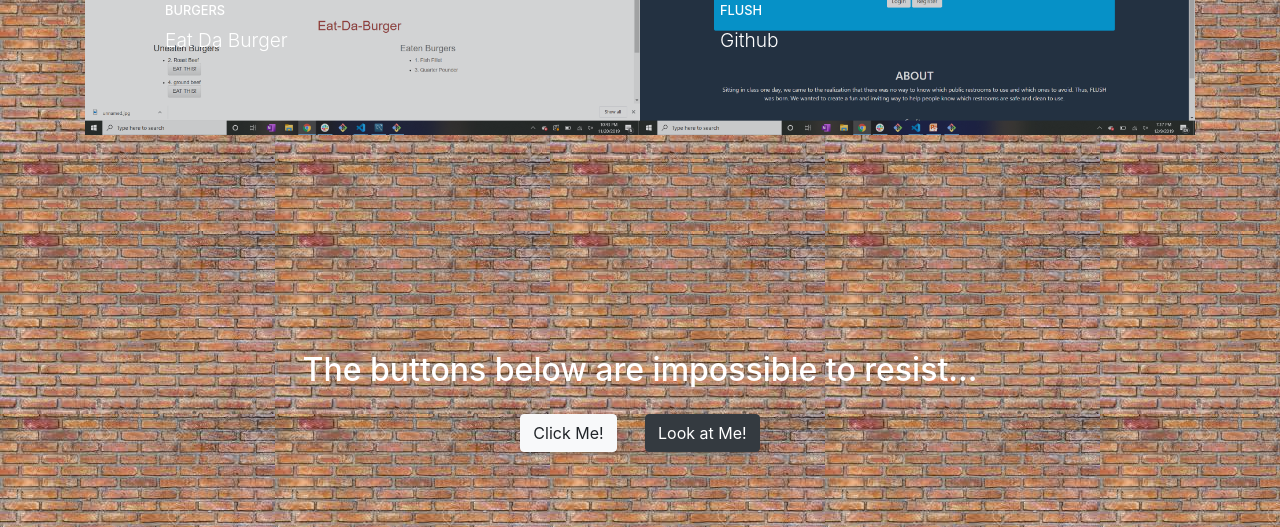
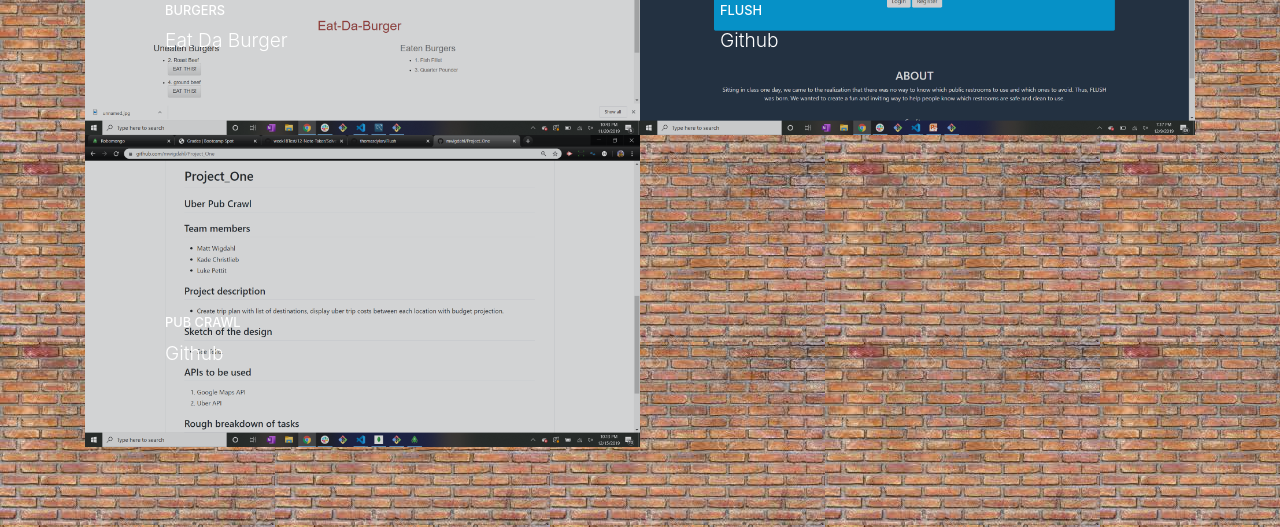
Before and after one commit to lpettit1/portfolio_luke, a website with bundled scripts: page index.html in a window 1280 px wide. Shown: the part 3391-3918 px from the top of the page. Built offline with nearby package versions, Linux system fonts and the light colour scheme.

Commit message:
add project one

```diff
--- a/index.html
+++ b/index.html
@@ -229,11 +229,24 @@
             <span class="caption">
               <span class="caption-content">
                 <h2>Flush</h2>
-                <p class="mb-0" href="https://github.com/thomasdylan/Flush">Github</p>
+                <p class="mb-0" href="https://github.com/lpettit1/project_two_flush">Github</p>
 
               </span>
             </span>
             <img class="img-fluid" src="image/flush.png" alt="">
+          </a>
+        </div>
+
+        <div class="col-lg-6">
+          <a class="portfolio-item" href="https://lpettit1.github.io/project_one_pub_crawl/">
+            <span class="caption">
+              <span class="caption-content">
+                <h2>Pub Crawl</h2>
+                <p class="mb-0" href="https://github.com/lpettit1/project_one_pub_crawl">Github</p>
+
+              </span>
+            </span>
+            <img class="img-fluid" src="image/pub-crawl.png" alt="">
           </a>
         </div>
 
```
Also changed, not shown: image/pub-crawl.png (added).
